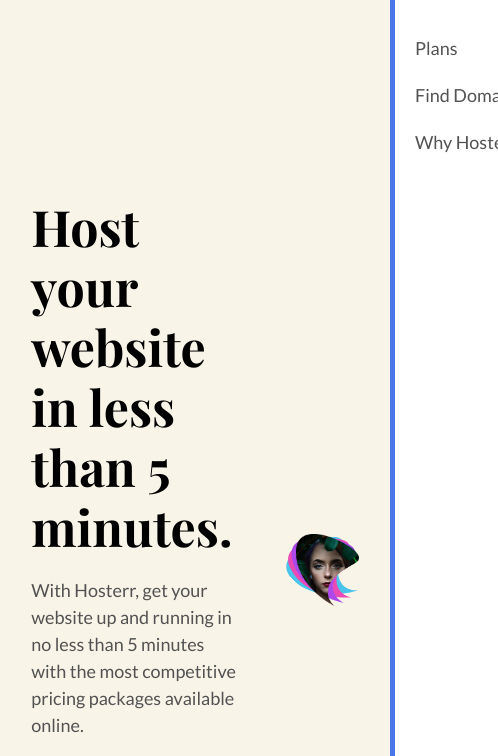
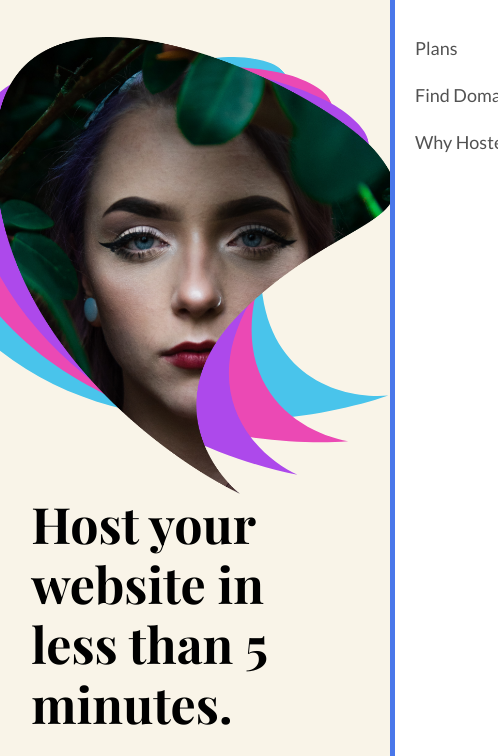
Before and after one commit to Senatrius/codewell-hosterr-waitlist, a plain HTML site: page index.html in a window 390 px wide. Shown: the part 73-829 px from the top of the page, 498 px wide, since content can reach past the window. Drawn offline with nearby package versions, Linux system fonts and the light colour scheme.

Commit message:
finish tablet layout

```diff
--- a/style.css
+++ b/style.css
@@ -189,21 +189,29 @@
   width: 40rem;
 }
 
-.image-1, .image-2, .image-3, .image-4 {
+.image-1, .image-2, .image-3 {
   position: absolute;
   width: 100%;
 }
 
 .image-1 {
   transform: rotateZ(-45deg);
+  z-index: 1;
 }
 
 .image-2 {
   transform: rotateZ(-30deg);
+  z-index: 2;
 }
 
 .image-3 {
   transform: rotateZ(-15deg);
+  z-index: 3;
+}
+
+.image-4 {
+  width: 100%;
+  z-index: 4;
 }
 
 footer {
@@ -252,7 +260,7 @@
     height: 100vh;
     width: 40%;
     transform: translateX(100%);
-    z-index: 2;
+    z-index: 5;
     transition: transform .2s ease-in-out;
     background: white;
     padding: 10rem 1rem 0rem 1rem;
@@ -283,10 +291,30 @@
 
   .header__menu-btn {
     display: flex;
-    z-index: 3;
+    z-index: 6;
   }
 
   .header__cta {
     display: none;
   }
+
+  main {
+    display: flex;
+    flex-direction: column;
+    padding: 0 0 8rem 0;
+  }
+
+  .main__copy {
+    order: 2;
+    margin-right: unset;
+    width: 100%;
+  }
+
+  .join {
+    width: 80%;
+  }
+
+  .main__image {
+    order: 1;
+  }
 }
```
